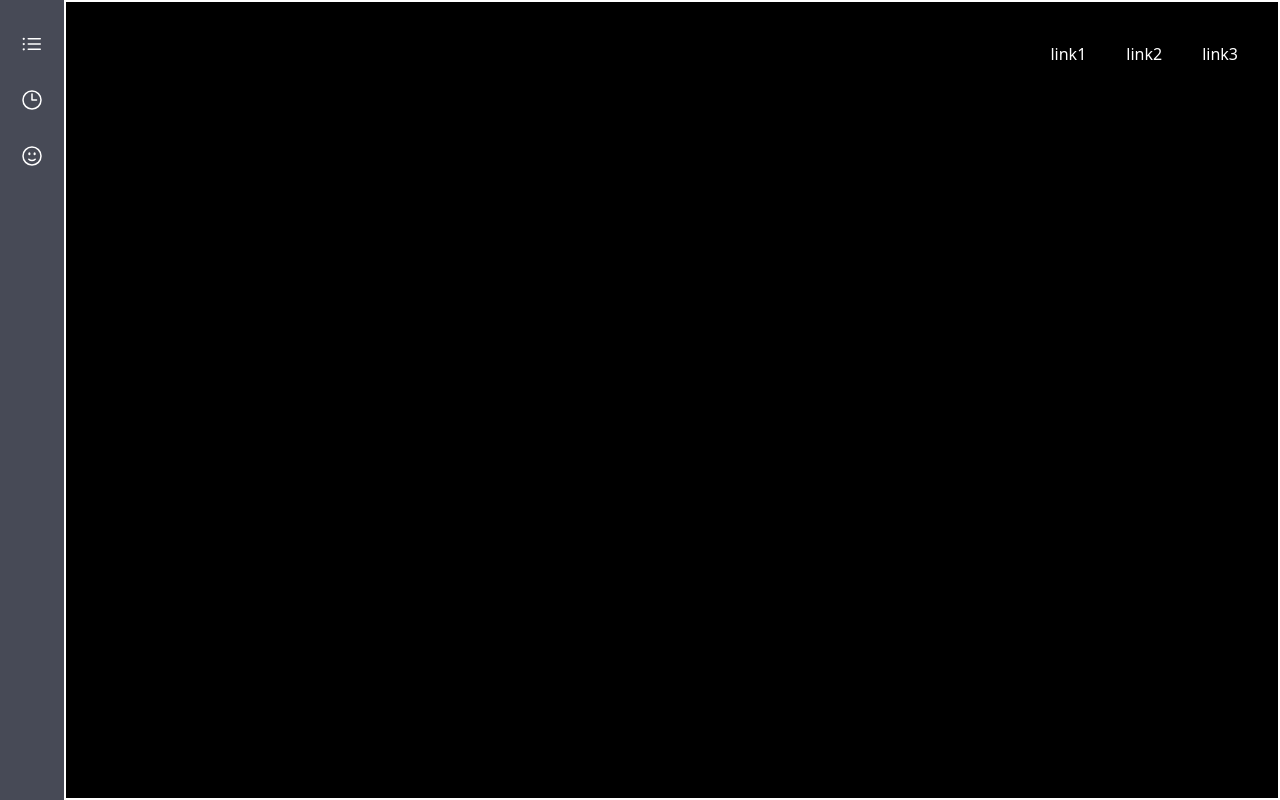
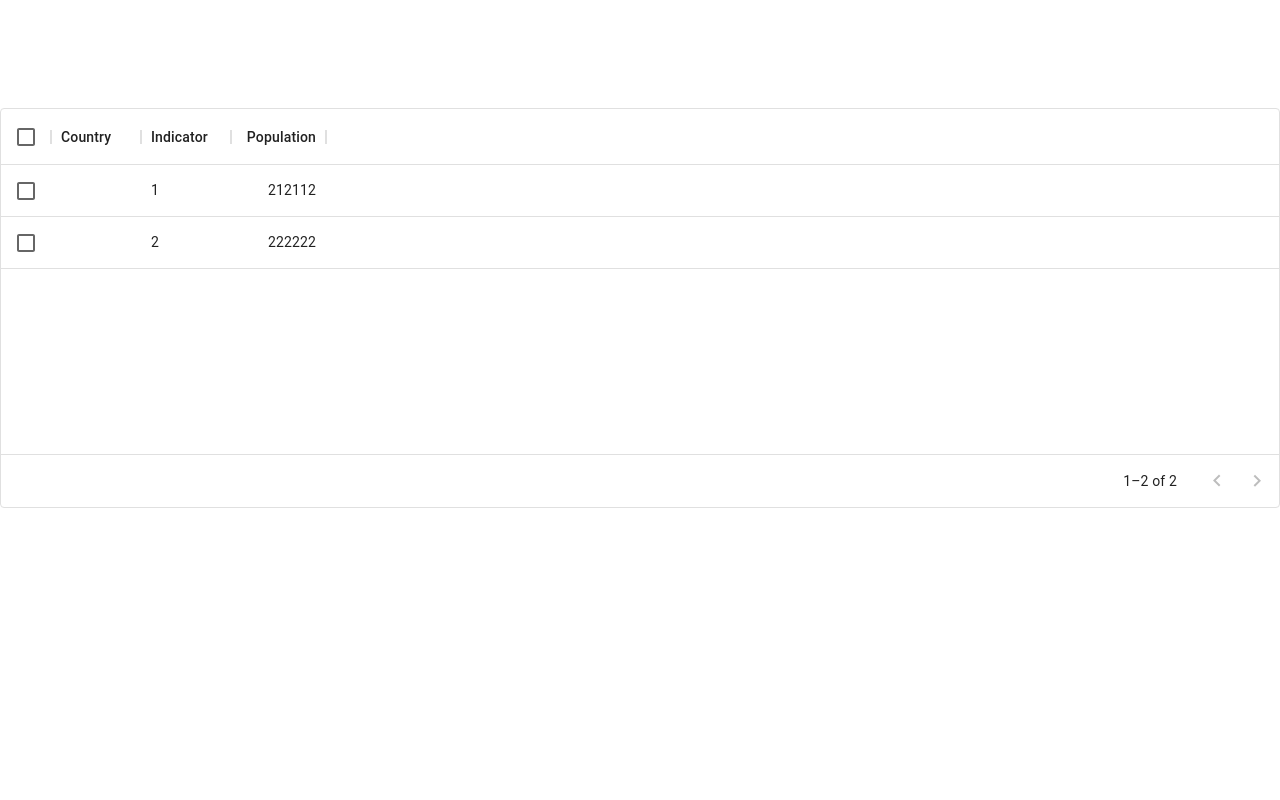
Before and after one commit to anthonyjdam/calgary-hacks-2023, a React (Create React App) app: page / in a window 1280 px wide. Built offline with nearby package versions, Linux system fonts and the light colour scheme; no server answers.

Commit message:
Made table for data

```diff
--- a/src/App.js
+++ b/src/App.js
@@ -2,8 +2,42 @@ import React, { useEffect } from "react";
 import Sidebar from "./components/Sidebar";
 import axios from "axios";
 
+import { Table, TableBody, TableCell, TableContainer, TableHead, TableRow, Paper } from '@material-ui/core';
+
+import { DataGrid } from '@mui/x-data-grid';
+
 async function getData() {
   axios.get('http://api.worldbank.org/v2/country/all/indicator/SP.POP.TOTL?format=json').then(response => console.log(response.data[0].lastupdated))
+}
+
+const columns = [
+  { field: 'country', headerName: 'Country', width: 90},
+  { field: 'id', headerName: 'Indicator', width: 90},
+  {
+    field: 'pop',
+    headerName: 'Population',
+    type: 'number',
+    width: 95,
+  },
+];
+
+const rows = [
+  { id: 1, county: 'Mexico', pop: '212112'},
+  { id: 2, county: 'Romania', pop: '222222'},
+];
+
+function DataTable() {
+  return (
+    <div style={{ height: 400, width: '100%' }}>
+      <DataGrid
+        rows={rows}
+        columns={columns}
+        pageSize={5}
+        rowsPerPageOptions={[5]}
+        checkboxSelection
+      />
+    </div>
+  );
 }
 
 function App() {
@@ -15,10 +49,9 @@ function App() {
 
   return (
     <>
-      <div className="flex flex-row bg-black text-white min-h-screen">
+      <div className=" bg-white text-white min-h-screen">
 
-        <Sidebar />
-
+        {/* <Sidebar /> */}
         <div className="p-10 flex-1 flex flex-row justify-between border-solid border-white border-2 ">
           <h1 className="font-semibold text-3xl"></h1>
           <ul className="flex flex-row gap-10">
@@ -28,7 +61,13 @@ function App() {
           </ul>
         </div>
 
+        <body>
+        <DataTable/>
+        </body>
+
+
       </div>
+
     </>
   );
 }
```
Also changed, not shown: package.json (+7 -0 lines), 1 other file (tests, documents, lock files or other folders).
